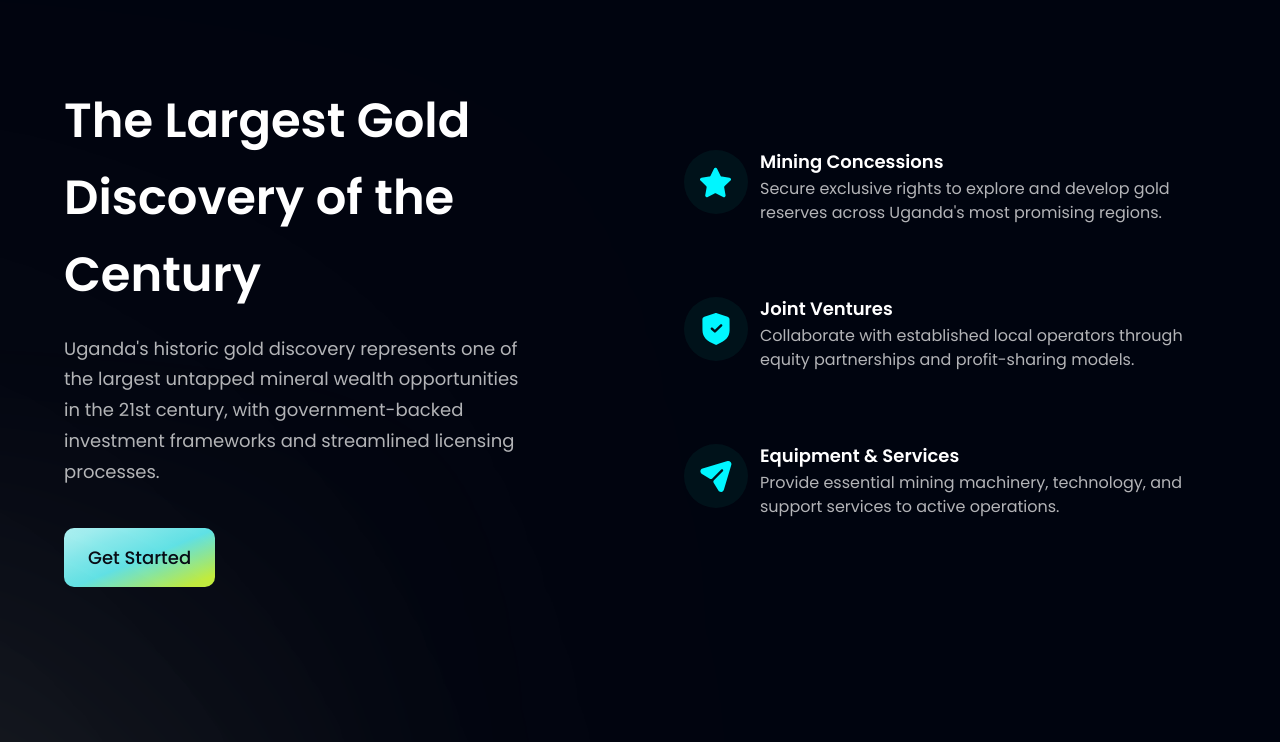
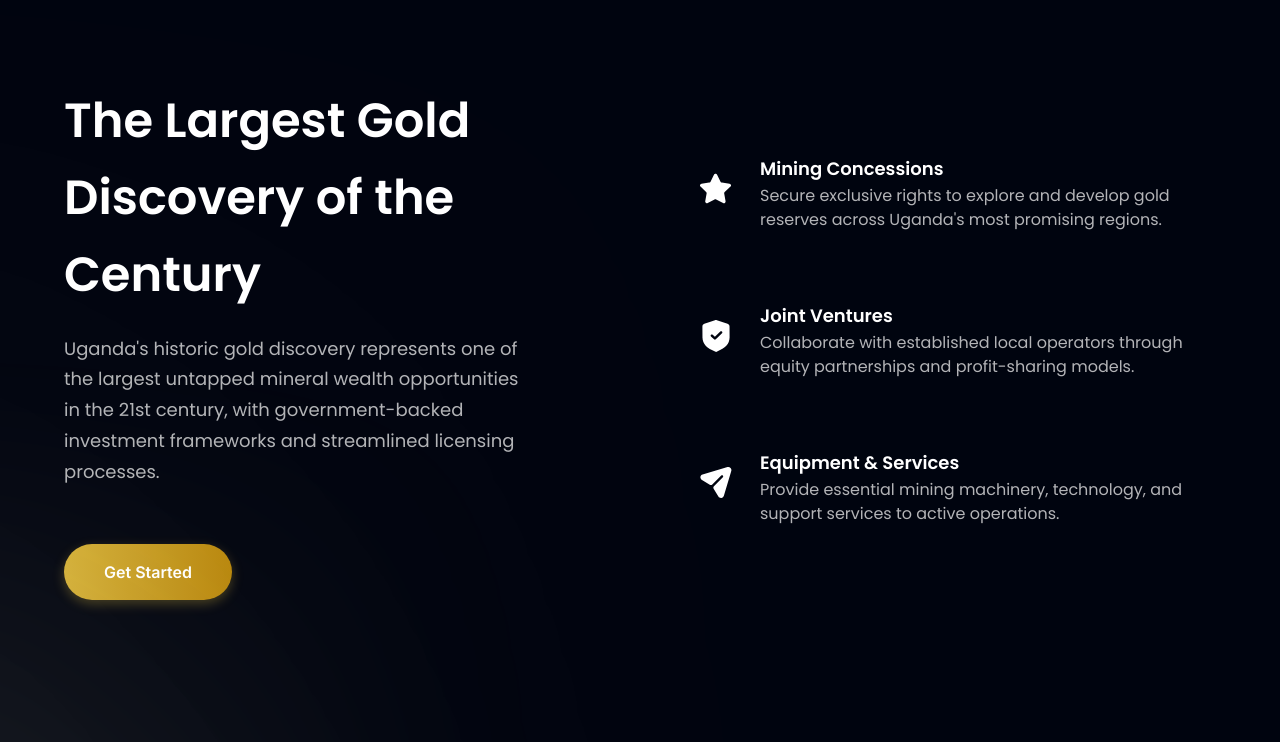
Before and after one commit to QuickBeeBot/uganda_gold, a React (Vite) app: page / in a window 1280 px wide. Shown: the part 1530-2272 px from the top of the page. Built offline with nearby package versions, Linux system fonts and the light colour scheme.

Commit message:
first commit

```diff
--- a/src/assets/index.js
+++ b/src/assets/index.js
@@ -39,7 +39,7 @@ import ug1 from "./ug01.webp";
 import ug2 from "./ug.png";
 import ug3 from "./ug-07.png";
 import ug_districts from "./ug_districts.png";
-import ug_districts2 from "./ug_districts2.png";
+import ug_districts2 from "./ug_m_districts.png";
 import ugandaCoat from "./ugandaCoat.png";
 
 export {
--- /dev/null
+++ b/src/components/Business.css
@@ -0,0 +1,35 @@
+/* Gold Icon Circle with Glow */
+.gold-icon-circle {
+  background: linear-gradient(135deg, #d4af37 0%, #ffd700 100%);
+  box-shadow: 0 0 12px rgba(255, 215, 0, 0.4);
+}
+
+/* Gold Icon Color (for PNGs) */
+.gold-icon {
+  filter: hue-rotate(45deg) saturate(180%) brightness(1.2);
+}
+
+/* Optional: Hover effect */
+.feature-card:hover .gold-icon-circle {
+  box-shadow: 0 0 16px rgba(255, 215, 0, 0.6);
+  transform: scale(1.05);
+  transition: all 0.3s ease;
+}
+
+.btn-gold {
+  background: linear-gradient(135deg, #d4af37 0%, #ffd700 100%);
+  color: white;
+  border: none;
+  padding: 12px 28px;
+  border-radius: 50px;
+  font-weight: 600;
+  font-family: 'Inter', sans-serif;
+  cursor: pointer;
+  transition: all 0.3s ease;
+  box-shadow: 0 4px 12px rgba(212, 175, 55, 0.3);
+}
+
+.btn-gold:hover {
+  transform: translateY(-2px);
+  box-shadow: 0 6px 16px rgba(212, 175, 55, 0.5);
+}
--- a/src/components/Business.jsx
+++ b/src/components/Business.jsx
@@ -1,15 +1,25 @@
-import React from 'react'
-import { features } from '../constants'
-import styles, { layout } from '../style'
-import Button from './Button'
+import './Business.css';
+
+// src/components/Business.jsx
+import React from 'react';
+import { features } from '../constants';
+import styles, { layout } from '../style';
+
+// Simple Gold Button Component (no external dependency)
+const GoldButton = ({ children = "Get Started", onClick }) => (
+  <button className="btn-gold" onClick={onClick}>
+    {children}
+  </button>
+);
 
 const FeatureCard = ({ icon, title, content, index }) => (
   <div className={`flex flex-row p-6 rounded-[20px] ${index !== features.length - 1 ? 'mb-6' : 'mb-0'} feature-card`}>
-    <div className={`w-[64px] h-[64px] rounded-full ${styles.flexCenter} bg-dimBlue`}>
+    {/* ✅ Gold icon container */}
+    <div className={`w-[64px] h-[64px] rounded-full ${styles.flexCenter} gold-gradient`}>
       <img
         src={icon}
-        alt='icon'
-        className='w-[50%] h-[50%] object-contain'
+        alt='feature icon'
+        className='w-[50%] h-[50%] object-contain filter brightness-0 invert' // makes dark icons white
       />
     </div>
     <div className='flex-1 flex flex-col ml-3'>
@@ -21,25 +31,30 @@ const FeatureCard = ({ icon, title, content, index }) => (
       </p>
     </div>
   </div>
-)
+);
 
 const Business = () => {
   return (
     <section id='features' className={layout.section}>
       <div className={layout.sectionInfo}>
-        <h2 className={styles.heading2}>The Largest Gold <br className='sm:block hidden'/>Discovery of the Century</h2>
+        <h2 className={styles.heading2}>
+          The Largest Gold <br className='sm:block hidden' /> Discovery of the Century
+        </h2>
         <p className={`${styles.paragraph} max-w-[470px] mt-5`}>
           Uganda's historic gold discovery represents one of the largest untapped mineral wealth opportunities in the 21st century, with government-backed investment frameworks and streamlined licensing processes.
         </p>
-        <Button styles='mt-10'/>
+        {/* ✅ Gold Button */}
+        <div className='mt-10'>
+          <GoldButton />
+        </div>
       </div>
       <div className={`${layout.sectionImg} flex-col`}>
         {features.map((feature, index) => (
-          <FeatureCard key={feature.id} {...feature} index={index}/>
+          <FeatureCard key={feature.id} {...feature} index={index} />
         ))}
       </div>
     </section>
-  )
-}
+  );
+};
 
-export default Business
+export default Business;
```
Also changed, not shown: src/assets/ug_m_districts.png (added).
